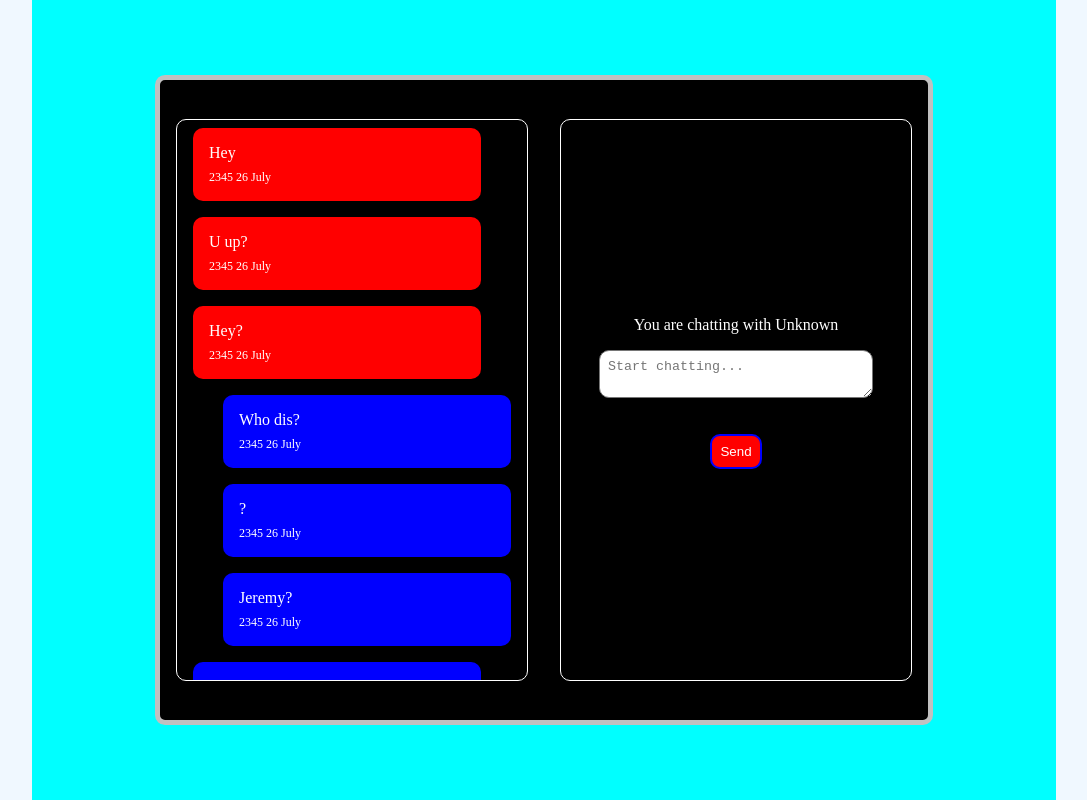
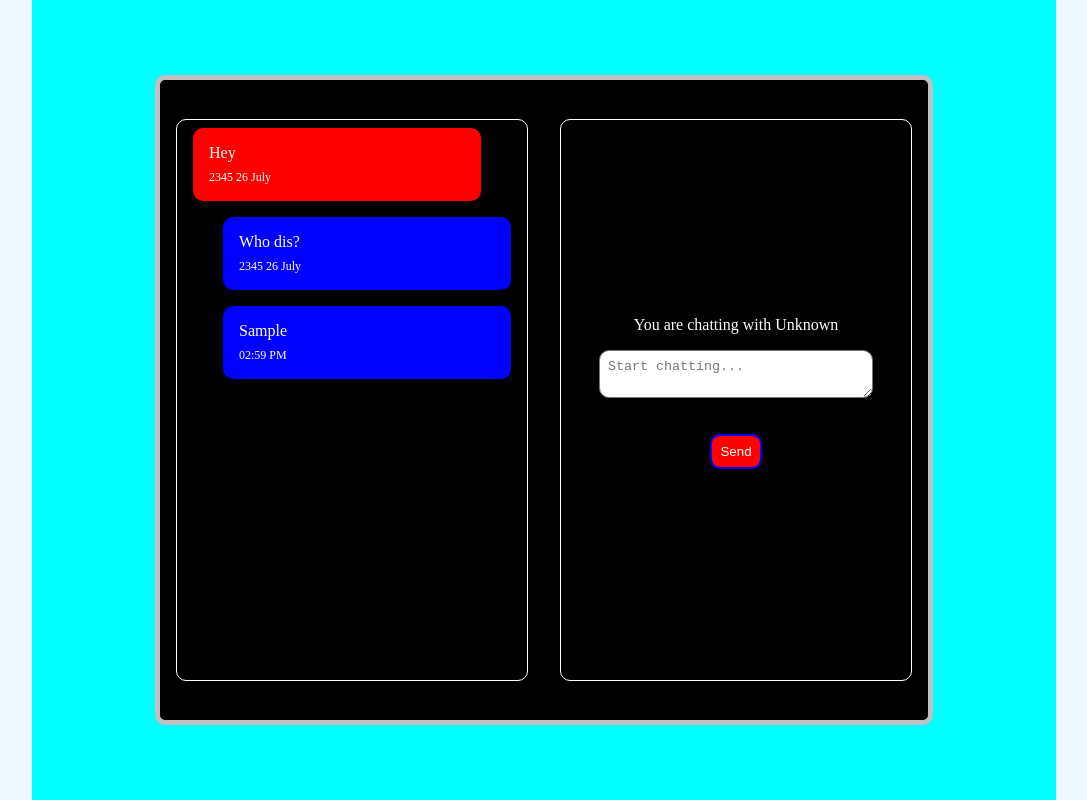
Before and after one commit to Sjwilhelms/nodeWebSocket, a plain HTML site: page client/index.html in a window 1280 px wide. Both pictures are taken after typing "Sample" into the empty fields and a click on the button "Send". Shown: the whole page, without its empty margins (96-1183 px from the left). Drawn offline with Linux system fonts and the light colour scheme.

Commit message:
add message to server

```diff
--- a/client/index.html
+++ b/client/index.html
@@ -16,22 +16,11 @@
                 <div class="message-bubble recieved-messages">Hey
                     <div class="timestamp">2345 26 July</div>
                 </div>
-                <div class="message-bubble recieved-messages">U up?
-                    <div class="timestamp">2345 26 July</div>
-                </div>
-                <div class="message-bubble recieved-messages">Hey?
-                    <div class="timestamp">2345 26 July</div>
-                </div>
                 <div class="message-bubble sent-messages">Who dis?
                     <div class="timestamp">2345 26 July</div>
                 </div>
-                <div class="message-bubble sent-messages">?
-                    <div class="timestamp">2345 26 July</div>
-                </div>
-                <div class="message-bubble sent-messages">Jeremy?
-                    <div class="timestamp">2345 26 July</div>
-                </div>
             </div>
+
             <div id="chat-controls">
                 <div class="user-info">
                     You are chatting with Unknown
@@ -43,7 +32,7 @@
                     <button type="submit" id="submit" onclick="sendMessage()">Send</button>
                 </div>
             </div>
-        </div>
+
     </main>
     <script src="script.js"></script>
 </body>
--- a/client/script.js
+++ b/client/script.js
@@ -1,25 +1,39 @@
 const ws = new WebSocket("ws://localhost:8082");
+
+
 let inputMessage = document.getElementById("input-message");
 let sendButton = document.getElementById("submit");
+let messageText;
+
+function sendMessage() {
+
+    messageText = inputMessage.value;
+    ws.send(messageText);
+    // handle the message bubble
+    const chatHistory = document.getElementById("chat-history");
+    const messageBubble = document.createElement("div");
+    messageBubble.className = "message-bubble sent-messages";
+
+    // handle the text
+    messageOutput = document.createTextNode(inputMessage.value);
+
+    // handle the time
+    const now = new Date();
+    const timestring = now.toLocaleTimeString([], { hour: '2-digit', minute: '2-digit' });
+
+    // write the timestamp to the message bubble
+    const timestamp = document.createElement("div");
+    timestamp.className = "timestamp";
+    timestamp.textContent = timestring;
+
+    // write the user input to the message bubble
+    messageBubble.appendChild(messageOutput);
+
+    // append timestamp and sent message to bubble
+    messageBubble.appendChild(timestamp);
+    chatHistory.appendChild(messageBubble);
 
 
-function sendMessage() {
-    console.log(inputMessage.value);
-    const chatHistory = document.getElementById("chat-history");
-    let outputMessage = document.createElement("div");
-    chatHistory.appendChild(outputMessage);
-    outputMessage.innerHTML = `<div class= "message-bubble sent-messages">${inputMessage.value}<div class="timestamp">${Date.now()}</div></div>`;
-
+    // clear the user input which each use
     inputMessage.value = "";
 }
-
-ws.addEventListener("open", () => {
-    console.log("We are connected!");
-
-
-    ws.send(inputMessage.value);
-});
-
-ws.addEventListener("message", e => {
-    console.log(e);
-});
```
